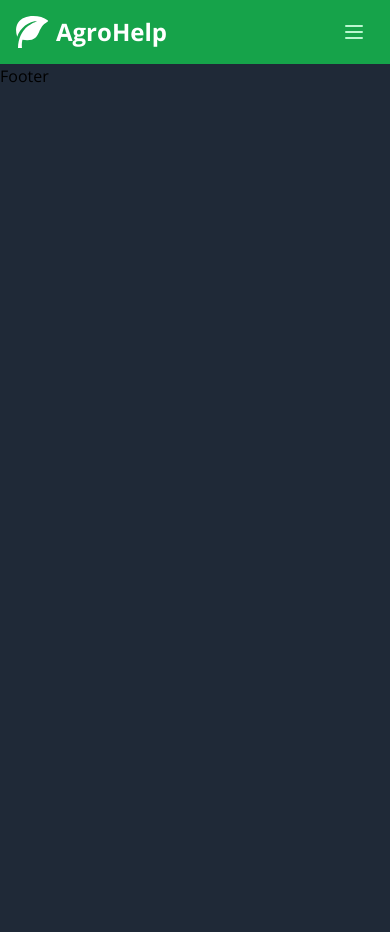
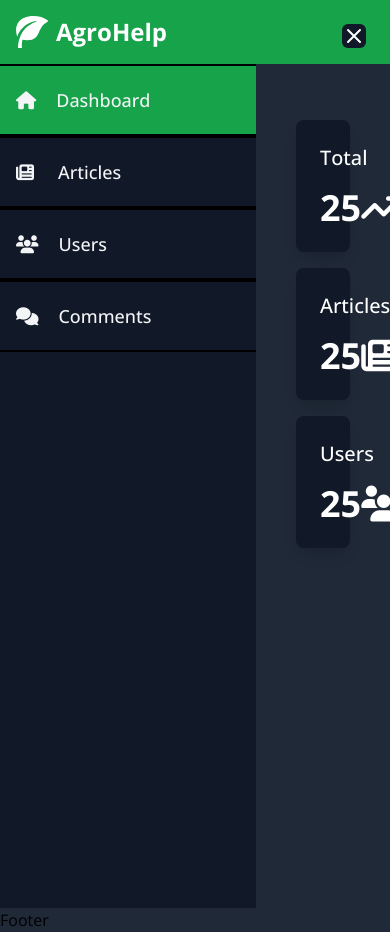
Before and after one commit to Red-Stream-Y3/AgroHelp, a React (Vite) app in the folder FrontEnd/: page /admin/dashboard in a window 390 px wide. Before the commit the page ends 844 px from the top, so only its background shows below. Built offline with nearby package versions, Linux system fonts and the light colour scheme.

Commit message:
implement admin panel ui structure

```diff
--- a/FrontEnd/index.html
+++ b/FrontEnd/index.html
@@ -1,13 +1,20 @@
 <!DOCTYPE html>
 <html lang="en">
+
 <head>
   <meta charset="UTF-8" />
   <link rel="icon" type="image/svg+xml" href="/vite.svg" />
   <meta name="viewport" content="width=device-width, initial-scale=1.0" />
+
+  <link rel="stylesheet" href="https://cdnjs.cloudflare.com/ajax/libs/font-awesome/6.4.0/css/all.min.css"
+    integrity="sha512-iecdLmaskl7CVkqkXNQ/ZH/XLlvWZOJyj7Yy7tcenmpD1ypASozpmT/E0iPtmFIB46ZmdtAc9eNBvH0H/ZpiBw=="
+    crossorigin="anonymous" referrerpolicy="no-referrer" />
   <title>AgroHelp</title>
 </head>
+
 <body>
   <div id="root"></div>
   <script type="module" src="/src/main.jsx"></script>
 </body>
+
 </html>
--- a/FrontEnd/src/App.jsx
+++ b/FrontEnd/src/App.jsx
@@ -1,21 +1,33 @@
-import React from 'react';
 import { BrowserRouter, Routes, Route } from 'react-router-dom';
-import { Navbar, Footer } from './components'
-import { Home } from './pages'
-import './App.css'
+import { Navbar, Footer } from './components';
+import {
+  Home,
+  AdminHome,
+  AdminDashboard,
+  ManageArticles,
+  ManageUsers,
+  ManageComments,
+} from './pages';
+import './App.css';
 
 function App() {
-
   return (
     <BrowserRouter>
       <Navbar />
       <Routes>
         <Route path="/" element={<Home />} />
         <Route path="/home" element={<Home />} />
+
+        <Route path="/admin/*" element={<AdminHome />}>
+          <Route path="dashboard" element={<AdminDashboard />} />
+          <Route path="manage-articles" element={<ManageArticles />} />
+          <Route path="manage-users" element={<ManageUsers />} />
+          <Route path="manage-comments" element={<ManageComments />} />
+        </Route>
       </Routes>
       <Footer />
     </BrowserRouter>
-  )
+  );
 }
 
-export default App
+export default App;
--- /dev/null
+++ b/FrontEnd/src/components/admin/BoxWidget.jsx
@@ -0,0 +1,21 @@
+import PropTypes from 'prop-types';
+
+const BoxWidget = ({ heading, value, icon }) => {
+  return (
+    <div className="bg-gray-900 shadow-lg rounded-lg p-6">
+      <h2 className="text-xl font-medium mb-4 text-white">{heading}</h2>
+      <p className="text-4xl font-bold text-white flex justify-between items-center">
+        <span>{value}</span>
+        <i className={`${icon} text-4xl text-white`}></i>
+      </p>
+    </div>
+  );
+};
+
+BoxWidget.propTypes = {
+  heading: PropTypes.string.isRequired,
+  value: PropTypes.number.isRequired,
+  icon: PropTypes.string.isRequired,
+};
+
+export default BoxWidget;
--- a/FrontEnd/src/components/index.jsx
+++ b/FrontEnd/src/components/index.jsx
@@ -1,2 +1,5 @@
 export { default as Navbar } from './common/Navbar';
 export { default as Footer } from './common/Footer';
+
+export { default as AdminSideBar } from './admin/AdminSideBar';
+export { default as BoxWidget } from './admin/BoxWidget';
--- /dev/null
+++ b/FrontEnd/src/pages/admin/AdminDashboard.jsx
@@ -0,0 +1,23 @@
+import { BoxWidget } from '../../components';
+
+const AdminDashboard = () => {
+  const total = 25;
+
+  return (
+    <div className="grid grid-cols-1 md:grid-cols-3 gap-4 md:gap-8 mt-8 px-4 md:px-10">
+      <BoxWidget
+        heading={'Total'}
+        value={total}
+        icon={'fa-solid fa-arrow-trend-up'}
+      />
+      <BoxWidget
+        heading={'Articles'}
+        value={total}
+        icon={'fa-solid fa-newspaper'}
+      />
+      <BoxWidget heading={'Users'} value={total} icon={'fa-solid fa-users'} />
+    </div>
+  );
+};
+
+export default AdminDashboard;
--- /dev/null
+++ b/FrontEnd/src/pages/admin/AdminHome.jsx
@@ -0,0 +1,65 @@
+import { useState } from 'react';
+import { Outlet } from 'react-router-dom';
+import { AdminSideBar } from '../../components';
+
+const AdminHome = () => {
+  const [isSidebarOpen, setIsSidebarOpen] = useState(true);
+
+  const toggleSidebar = () => {
+    setIsSidebarOpen(!isSidebarOpen);
+  };
+
+  return (
+    <div className="flex h-screen overflow-hidden">
+      {/* Sidebar */}
+      <AdminSideBar isSidebarOpen={isSidebarOpen} />
+
+      {/* Main content */}
+      <main className="flex-1 flex flex-col">
+        {/* Button to open sidebar */}
+        <div className="md:hidden absolute top-0 right-0 p-4">
+          <button className="text-white rounded-md p-1" onClick={toggleSidebar}>
+            {isSidebarOpen ? (
+              <svg
+                className="h-6 w-6 bg-gray-900 rounded-md m-1"
+                stroke="currentColor"
+                fill="none"
+                viewBox="0 0 24 24"
+              >
+                <path
+                  strokeLinecap="round"
+                  strokeLinejoin="round"
+                  strokeWidth={2}
+                  d="M6 18L18 6M6 6l12 12"
+                />
+              </svg>
+            ) : (
+              <svg
+                className="h-6 w-6 bg-gray-900 rounded-md m-1"
+                stroke="currentColor"
+                fill="none"
+                viewBox="0 0 24 24"
+              >
+                <path
+                  strokeLinecap="round"
+                  strokeLinejoin="round"
+                  strokeWidth={2}
+                  d="M4 6h16M4 12h16M4 18h16"
+                />
+              </svg>
+            )}
+          </button>
+        </div>
+
+        {/* Content */}
+        <div className="flex flex-col w-full overflow-y-auto">
+          <div className="flex-grow p-6">
+            <Outlet />
+          </div>
+        </div>
+      </main>
+    </div>
+  );
+};
+
+export default AdminHome;
--- /dev/null
+++ b/FrontEnd/src/pages/admin/ManageArticles.jsx
@@ -0,0 +1,5 @@
+const ManageArticles = () => {
+  return <div>ManageArticles</div>;
+};
+
+export default ManageArticles;
--- /dev/null
+++ b/FrontEnd/src/pages/admin/ManageComments.jsx
@@ -0,0 +1,5 @@
+const ManageComments = () => {
+  return <div>ManageComments</div>;
+};
+
+export default ManageComments;
--- /dev/null
+++ b/FrontEnd/src/pages/admin/ManageUsers.jsx
@@ -0,0 +1,5 @@
+const ManageUsers = () => {
+  return <div>ManageUsers</div>;
+};
+
+export default ManageUsers;
--- a/FrontEnd/src/pages/index.jsx
+++ b/FrontEnd/src/pages/index.jsx
@@ -1 +1,7 @@
 export { default as Home } from './common/Home';
+
+export { default as AdminHome } from './admin/AdminHome';
+export { default as AdminDashboard } from './admin/AdminDashboard';
+export { default as ManageArticles } from './admin/ManageArticles';
+export { default as ManageUsers } from './admin/ManageUsers';
+export { default as ManageComments } from './admin/ManageComments';
```
Lines whose indentation alone changed are shown as unchanged.
